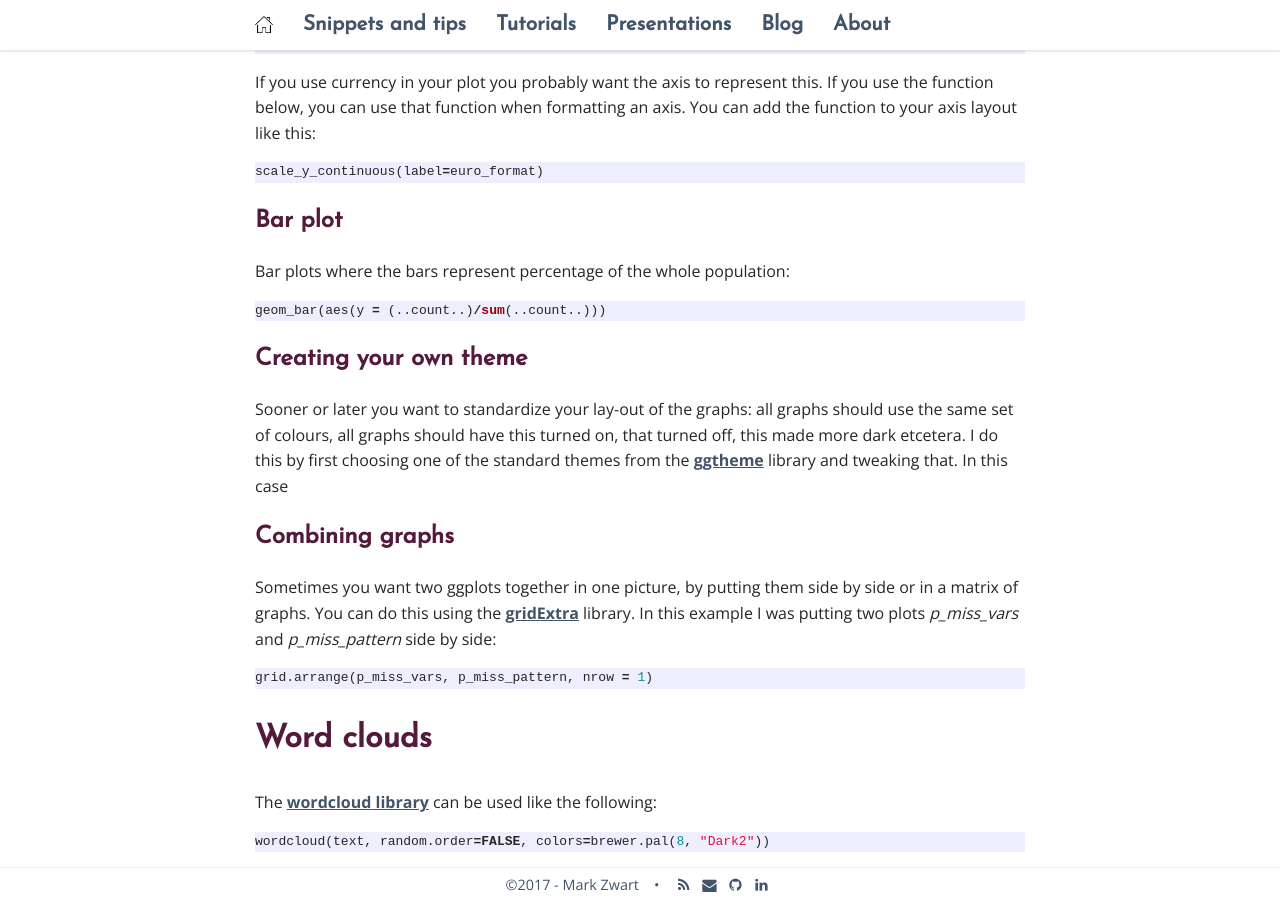
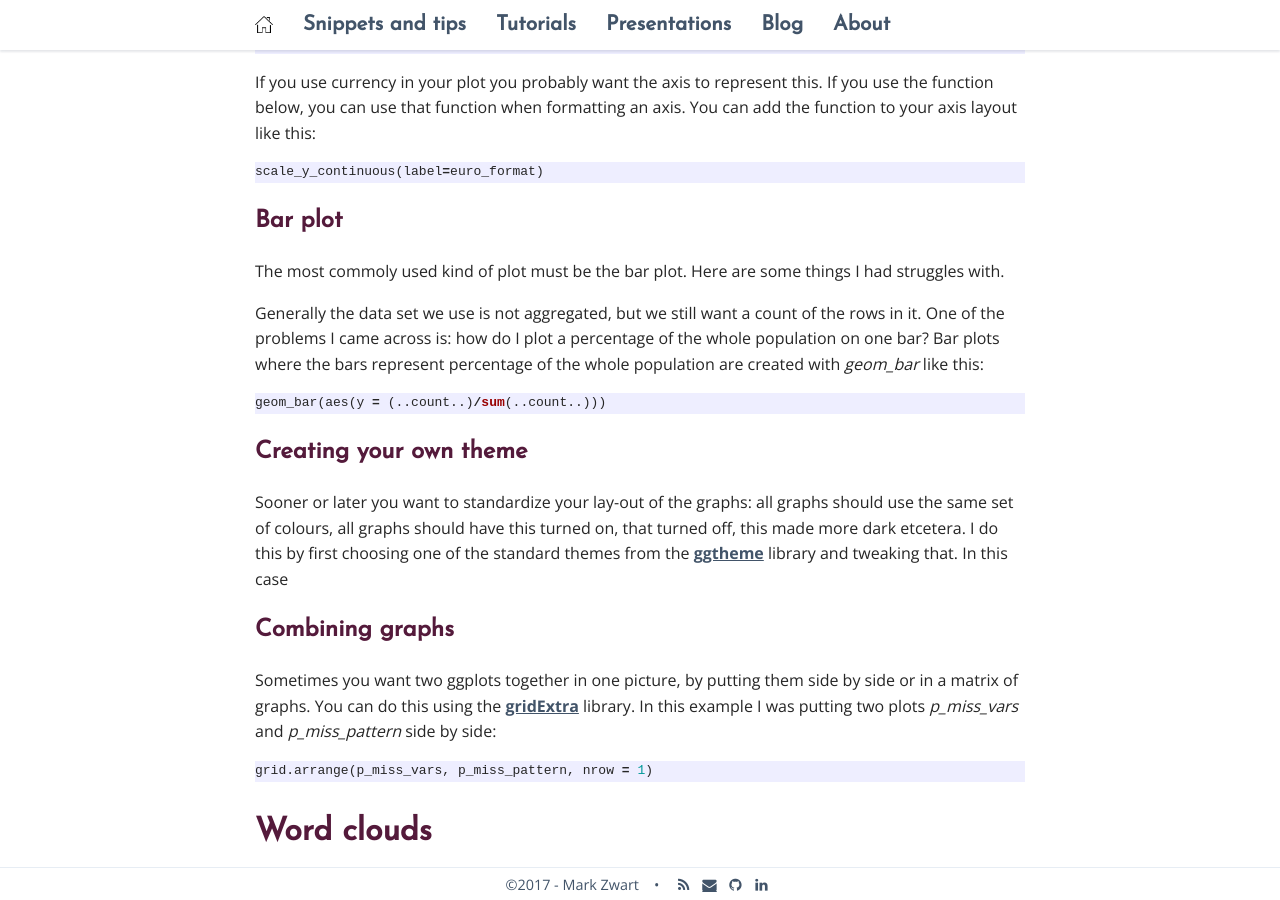
Before and after one commit to mark-me/mark-me.github.io, a Jekyll site: the page built from _pages/snippets-and-tips/graphs/graphs.md, in a window 1280 px wide and 900 px high, scrolled down 1575 px. Built offline with Jekyll 4.4.1, drawn with Linux system fonts in a browser that asks for light colours; nearby versions of some CDN libraries; comment, search, counter and statistics services are not loaded.

Commit message:
Update graphs.md

````diff
--- a/_pages/snippets-and-tips/graphs/graphs.md
+++ b/_pages/snippets-and-tips/graphs/graphs.md
@@ -46,7 +46,9 @@ scale_y_continuous(label=euro_format)
 ```
 ## Bar plot
 
-Bar plots where the bars represent percentage of the whole population:
+The most commoly used kind of plot must be the bar plot. Here are some things I had struggles with.
+
+Generally the data set we use is not aggregated, but we still want a count of the rows in it. One of the problems I came across is: how do I plot a percentage of the whole population on one bar? Bar plots where the bars represent percentage of the whole population are created with _geom_bar_ like this:
 ```r
 geom_bar(aes(y = (..count..)/sum(..count..)))
 ```
````
